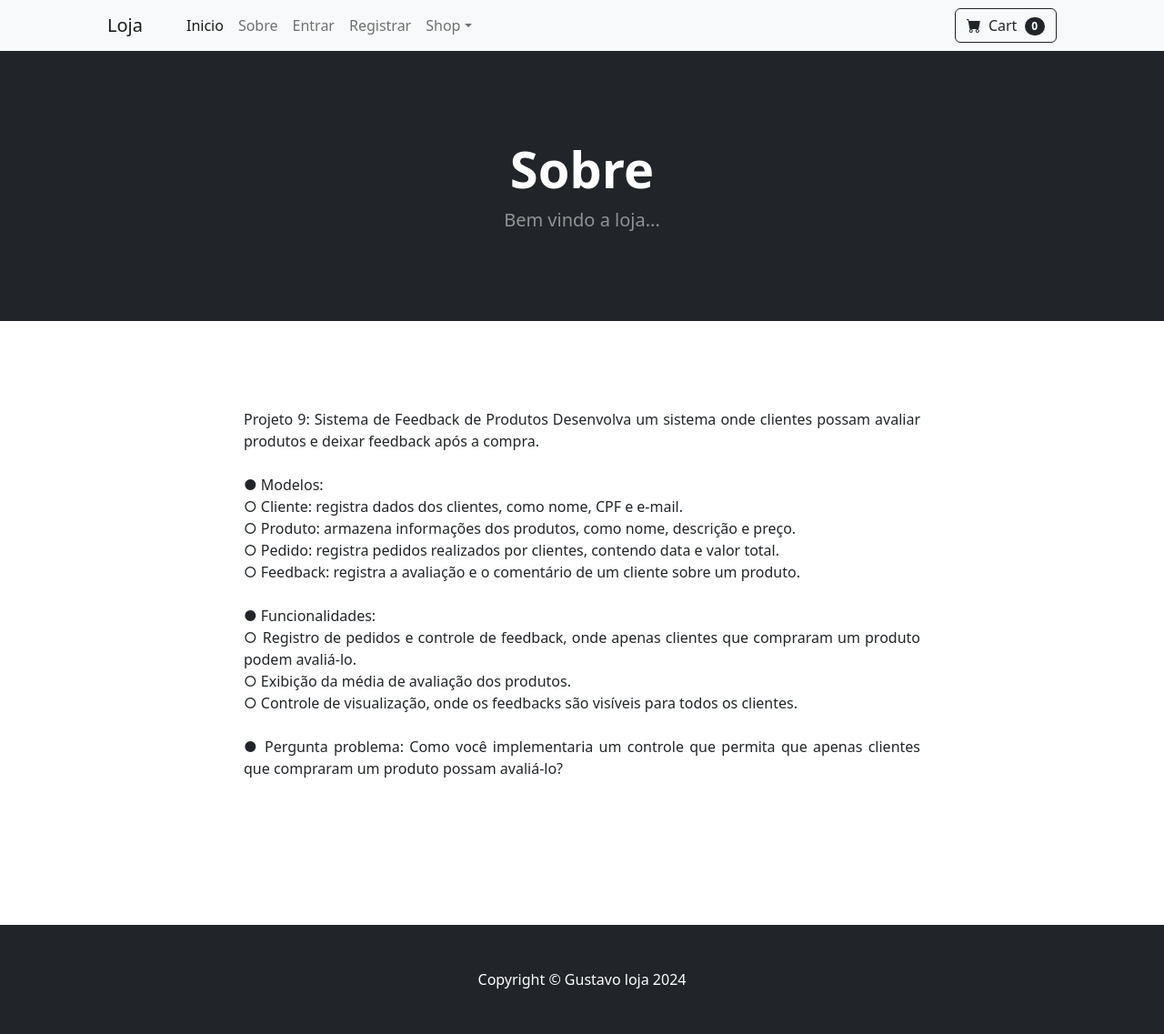
After one commit to thgus03/ProjetoWeb---tema-9, a Django app: page /about/ in a window 1280 px wide. The commit adds this page. Shown: the whole page at 91% size. Run offline with Django 5.2, Linux system fonts and the light colour scheme; some libraries are stand-ins or nearby versions.

Commit message:
2st commit

```diff
--- /dev/null
+++ b/ecommerce/shop/templates/about.html
@@ -0,0 +1,59 @@
+{% extends 'base.html' %}
+{% block content %}
+
+<header class="bg-dark py-5">
+    <div class="container px-4 px-lg-5 my-5">
+        <div class="text-center text-white">
+            <h1 class="display-4 fw-bolder">Sobre</h1>
+            <p class="lead fw-normal text-white-50 mb-0">Bem vindo a loja... </p>
+        </div>
+    </div>
+</header>
+
+<div class="container">
+    <div class="row">
+        <center>
+            <div class="col-8">
+                <br></br>
+                <p align="justify">
+                <br></br>
+                Projeto 9: Sistema de Feedback de Produtos
+Desenvolva um sistema onde clientes possam avaliar produtos e deixar feedback após a
+compra.
+<br></br>
+● Modelos:
+<br>
+○ Cliente: registra dados dos clientes, como nome, CPF e e-mail.
+</br>
+○ Produto: armazena informações dos produtos, como nome, descrição e
+preço.
+<br>
+○ Pedido: registra pedidos realizados por clientes, contendo data e valor total.
+</br>
+○ Feedback: registra a avaliação e o comentário de um cliente sobre um
+produto.
+<br></br>
+● Funcionalidades:
+<br>
+○ Registro de pedidos e controle de feedback, onde apenas clientes que
+compraram um produto podem avaliá-lo.
+</br>
+○ Exibição da média de avaliação dos produtos.
+<br>
+○ Controle de visualização, onde os feedbacks são visíveis para todos os
+clientes.
+</br>
+<br>
+● Pergunta problema: Como você implementaria um controle que permita que
+apenas clientes que compraram um produto possam avaliá-lo?
+</br>
+<br></br>
+                <br></br>
+                </p>
+                <br></br>
+            </div>
+        </center>
+    </div>
+</div>
+
+{% endblock %}
--- /dev/null
+++ b/ecommerce/shop/templates/base.html
@@ -0,0 +1,42 @@
+
+{% load static %}
+
+<!DOCTYPE html>
+<html lang="pt-br">
+    <head>
+        <meta charset="utf-8" />
+        <meta name="viewport" content="width=device-width, initial-scale=1, shrink-to-fit=no" />
+        <meta name="description" content="" />
+        <meta name="author" content="" />
+        <title>Loja</title>
+        <!-- Favicon-->
+        <link rel="icon" type="image/x-icon" href="{% static 'assets/favicon.ico' %}" />
+        <!-- Bootstrap icons-->
+        <link href="https://cdn.jsdelivr.net/npm/bootstrap-icons@1.5.0/font/bootstrap-icons.css" rel="stylesheet" />
+        <!-- Core theme CSS (includes Bootstrap)-->
+        <link href="{% static 'css/styles.css' %}" rel="stylesheet" />
+    </head>
+    <body>
+        {% include 'navbar.html' %}
+        {% if messages %}
+            {% for message in messages %}
+            <div class="alert alert-warning alert-dismissible fade show" role="alert">
+                {{ message }}
+                <button type="button" class="btn-close" data-bs-dismiss="alert" aria-label="Close">                </button>
+              </div>
+            {% endfor %}
+        {% endif %}
+        {% block content %}
+
+        {% endblock %}
+
+        <!-- Footer-->
+        <footer class="py-5 bg-dark">
+            <div class="container"><p class="m-0 text-center text-white">Copyright &copy; Gustavo loja 2024</p></div>
+        </footer>
+        <!-- Bootstrap core JS-->
+        <script src="https://cdn.jsdelivr.net/npm/bootstrap@5.2.3/dist/js/bootstrap.bundle.min.js"></script>
+        <!-- Core theme JS-->
+        <script src="{% static 'js/scripts.js' %}"></script>
+    </body>
+</html>
--- /dev/null
+++ b/ecommerce/shop/templates/navbar.html
@@ -0,0 +1,35 @@
+<nav class="navbar navbar-expand-lg navbar-light bg-light">
+    <div class="container px-4 px-lg-5">
+        <a class="navbar-brand" href="{% url 'home' %}">Loja</a>
+        <button class="navbar-toggler" type="button" data-bs-toggle="collapse" data-bs-target="#navbarSupportedContent" aria-controls="navbarSupportedContent" aria-expanded="false" aria-label="Toggle navigation"><span class="navbar-toggler-icon"></span></button>
+        <div class="collapse navbar-collapse" id="navbarSupportedContent">
+            <ul class="navbar-nav me-auto mb-2 mb-lg-0 ms-lg-4">
+                <li class="nav-item"><a class="nav-link active" aria-current="page" href="{% url 'home' %}">Inicio</a></li>
+                <li class="nav-item"><a class="nav-link" href="{% url 'about' %}">Sobre</a></li>
+                {% if user.is_authenticated %}
+                    <li class="nav-item"><a class="nav-link" href="{% url 'logout' %}">Sair</a></li>
+                {% else %}
+                    <li class="nav-item"><a class="nav-link" href="{% url 'login' %}">Entrar</a></li>
+                    <li class="nav-item"><a class="nav-link" href="{% url 'register' %}">Registrar</a></li>
+                {% endif %}
+
+                <li class="nav-item dropdown">
+                    <a class="nav-link dropdown-toggle" id="navbarDropdown" href="#" role="button" data-bs-toggle="dropdown" aria-expanded="false">Shop</a>
+                    <ul class="dropdown-menu" aria-labelledby="navbarDropdown">
+                        <li><a class="dropdown-item" href="#!">All Products</a></li>
+                        <li><hr class="dropdown-divider" /></li>
+                        <li><a class="dropdown-item" href="#!">Popular Items</a></li>
+                        <li><a class="dropdown-item" href="#!">New Arrivals</a></li>
+                    </ul>
+                </li>
+            </ul>
+            <form class="d-flex">
+                <button class="btn btn-outline-dark" type="submit">
+                    <i class="bi-cart-fill me-1"></i>
+                    Cart
+                    <span class="badge bg-dark text-white ms-1 rounded-pill">0</span>
+                </button>
+            </form>
+        </div>
+    </div>
+</nav>
--- a/ecommerce/shop/urls.py
+++ b/ecommerce/shop/urls.py
@@ -3,4 +3,8 @@ from . import views
 
 urlpatterns = [
     path('', views.home, name='home'),
+    path('about/', views.about, name='about'),
+    path('login/', views.login_user, name='login'),
+    path('logout', views.logout_user, name='logout'),
+    path('register/', views.register_user, name='register'),
 ]
--- a/ecommerce/shop/views.py
+++ b/ecommerce/shop/views.py
@@ -1,6 +1,53 @@
-from django.shortcuts import render
+from django.shortcuts import render, redirect
 from .models import Produto
+from django.contrib.auth import authenticate, login, logout
+from django.contrib import messages
+from django.contrib.auth.models import User
+from django.contrib.auth.forms import UserCreationForm
+from .forms import SignUpForm
+from django import forms
 
 def home(request):
     produtos = Produto.objects.all()
     return render(request, 'home.html', {'produtos':produtos})
+
+def about(request):
+    return render(request, 'about.html', {})
+
+def login_user(request):
+    if request.method == "POST":
+        nome_usuario = request.POST['nome_usuario']
+        senha = request.POST['senha']
+        usuario = authenticate(request, username=nome_usuario, password=senha)
+        if usuario is not None:
+            login(request, usuario)
+            messages.success(request, ("Você entrou"))
+            return redirect('home')
+        else:
+            messages.success(request, ("Erro, tente novamente"))
+            return redirect('home')
+    else:
+        return render(request, 'login.html', {})
+
+def logout_user(request):
+    logout(request)
+    messages.success(request, ("Você foi deslogado"))
+    return redirect('home')
+
+def register_user(request):
+        form = SignUpForm()
+        if request.method == "POST":
+            form = SignUpForm(request.POST)
+            if form.is_valid():
+                form.save()
+                nome_usuario = form.cleaned_data['username']
+                senha = form.cleaned_data['password1']
+                usuario = authenticate(username=nome_usuario, password=senha)
+                login(request, usuario)
+                messages.success(request, ("Você foi registrado com sucesso!"))
+                return redirect('home')
+            else:
+                messages.success(request, ("Erro ao se registrar, tente novamente"))
+                return redirect('register')
+        else:
+            return render(request, 'register.html', {'form':form})
```
Also changed, not shown: ecommerce/shop/forms.py (added, +30 -0 lines), ecommerce/shop/templates/home.html (+3 -56 lines), ecommerce/shop/templates/login.html (added, +38 -0 lines), ecommerce/shop/templates/register.html (added, +33 -0 lines), ecommerce/db.sqlite3.
